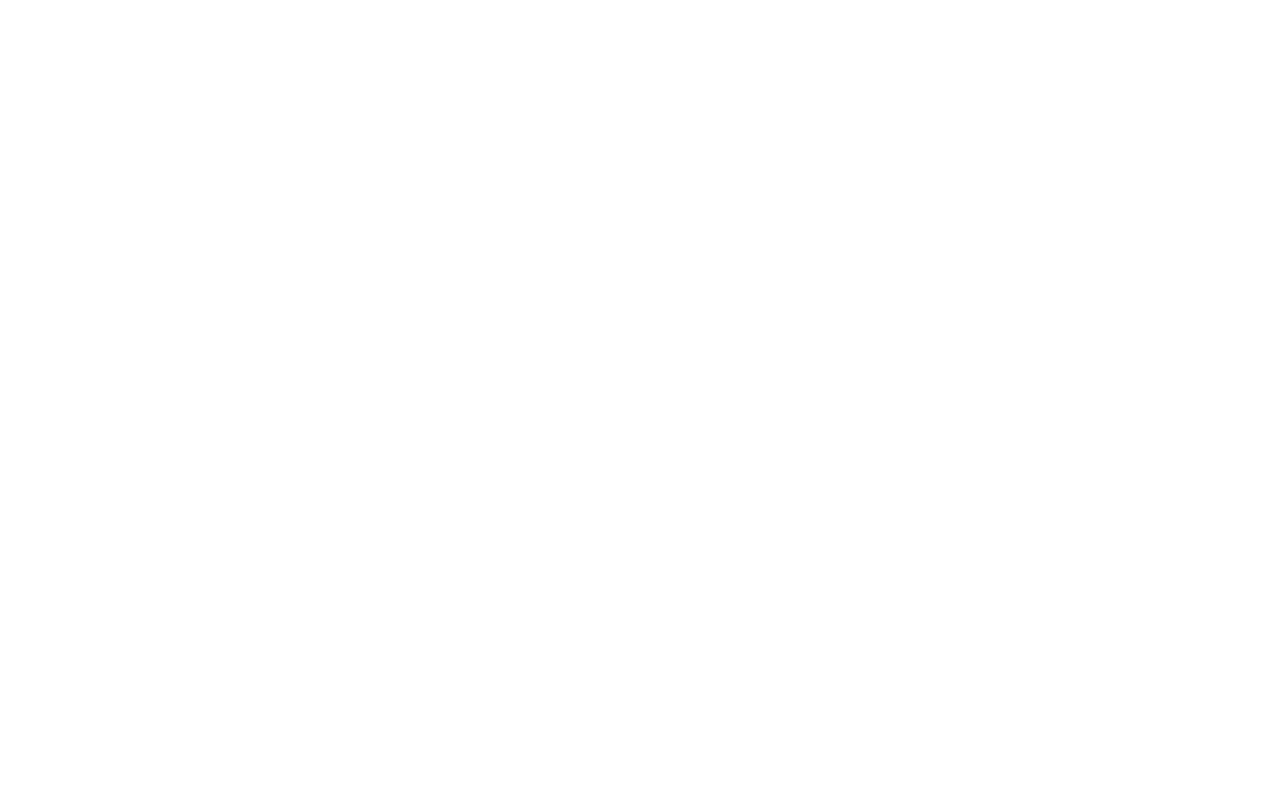
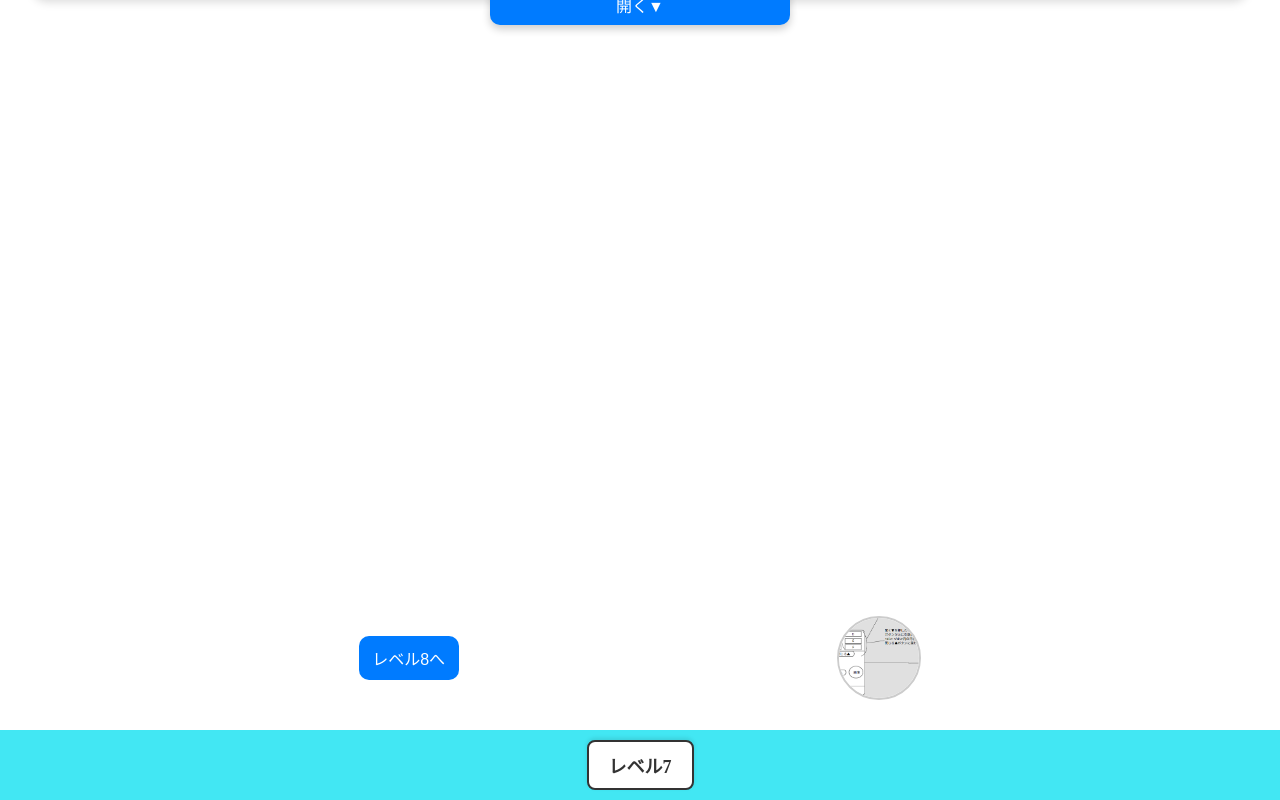
Before and after one commit to kiiroiiruka/practice, a React (Vite) app: page /level7 in a window 1280 px wide. Before the commit this address had no page. Built offline with nearby package versions, Linux system fonts and the light colour scheme.

Commit message:
レベル6~7までの画面構築した際の様子をコミット

```diff
--- /dev/null
+++ b/src/components/FlatList/FlatList.jsx
@@ -0,0 +1,17 @@
+import React from 'react';
+import styles from './FlatList.module.css'; // CSSモジュールをインポート
+
+// フラットリストコンポーネント
+const FlatList = ({ items }) => {
+  return (
+    <div className={styles.listContainer}> {/* コンテナにスタイルを適用 */}
+      {items.map((item, index) => (
+        <div key={index} className={styles.listItem}> {/* アイテムにスタイルを適用 */}
+          {item}
+        </div>
+      ))}
+    </div>
+  );
+};
+
+export default FlatList;
--- /dev/null
+++ b/src/components/FlatList/FlatList.module.css
@@ -0,0 +1,13 @@
+/* FlatList.module.css */
+.listContainer {
+  padding: 0;
+  margin: 0;
+}
+
+.listItem {
+  padding: 10px;
+  border: 1px solid #ccc;
+  margin: 5px 0;
+  border-radius: 4px;
+  background-color: #f9f9f9;
+}
--- /dev/null
+++ b/src/components/HeaderDisplay/HeaderDisplay.jsx
@@ -0,0 +1,28 @@
+"use client"
+
+import { useState } from "react"
+import styles from "./HeaderDisplay.module.css"
+
+const HeaderDisplay = ({
+  children, // 引数で表示内容を受け取る
+}) => {
+  const [isOpen, setIsOpen] = useState(false)
+
+  return (
+    <div className={`${styles.headerWrapper} ${isOpen ? styles.open : styles.closed}`}>
+      <div className={styles.header}>
+        <div className={styles.headerContent}>
+          {/* childrenをそのまま表示 */}
+          <div className={styles.content}>{children}</div>
+        </div>
+
+        {/* トグルボタン */}
+        <button className={styles.toggleButton} onClick={() => setIsOpen((prev) => !prev)} aria-label="トグルヘッダー">
+          {isOpen ? "閉じる▲" : "開く▼"}
+        </button>
+      </div>
+    </div>
+  )
+}
+
+export default HeaderDisplay
--- /dev/null
+++ b/src/components/HeaderDisplay/HeaderDisplay.module.css
@@ -0,0 +1,192 @@
+/* 外枠で全体をスライド制御 */
+.headerWrapper {
+  position: fixed;
+  top: 0;
+  left: 2.5%;
+  width: 95%;
+  z-index: 1000;
+  display: flex;
+  justify-content: center;
+  transition: transform 0.4s ease;
+}
+
+/* 開いた時：0に戻る（表示） */
+.open {
+  transform: translateY(0);
+}
+
+/* 閉じた時：上に隠れる */
+.closed {
+  transform: translateY(-100%);
+}
+
+/* ヘッダー本体 */
+.header {
+  background-color: white;
+  box-shadow: 0 2px 10px rgba(0, 0, 0, 0.15);
+  width: 100%;  /* 横幅を100%に設定 */
+  max-width: none; /* max-widthを解除して親要素の幅を全て活用 */
+  position: relative;
+  border-radius: 0 0 15px 15px;
+  overflow: visible;
+}
+
+/* ヘッダー中身 */
+.headerContent {
+  padding: 1.5rem 1rem;
+  display: flex;
+  flex-direction: column;
+  align-items: center;
+  gap: 1rem;
+}
+
+/* タイトル */
+.title {
+  margin: 0;
+  font-size: 1.2rem;
+  font-weight: bold;
+  color: #333;
+  text-align: center;
+}
+
+/* レベル選択グリッド */
+.levelGrid {
+  display: grid;
+  grid-template-columns: repeat(3, 1fr);
+  gap: 0.5rem;
+  width: 100%;
+  max-width: 200px;
+}
+
+/* レベルボタン */
+.levelButton {
+  background-color: #f8f9fa;
+  border: 2px solid #dee2e6;
+  border-radius: 8px;
+  padding: 0.8rem;
+  font-size: 1rem;
+  font-weight: bold;
+  cursor: pointer;
+  transition: all 0.2s ease;
+  min-height: 45px;
+}
+
+.levelButton:hover {
+  background-color: #e9ecef;
+  border-color: #adb5bd;
+}
+
+.levelButton.selected {
+  background-color: #007bff;
+  color: white;
+  border-color: #0056b3;
+}
+
+/* 戻るボタン */
+.backButton {
+  background-color: #6c757d;
+  color: white;
+  border: none;
+  border-radius: 20px;
+  padding: 0.5rem 1.5rem;
+  font-size: 0.9rem;
+  cursor: pointer;
+  transition: background-color 0.2s ease;
+  margin-top: 0.5rem;
+}
+
+.backButton:hover {
+  background-color: #5a6268;
+}
+
+/* コントロールボタン群 */
+.controlButtons {
+  display: flex;
+  gap: 0.5rem;
+  width: 100%;
+  justify-content: center;
+}
+
+.controlButton {
+  background-color: #28a745;
+  color: white;
+  border: none;
+  border-radius: 15px;
+  padding: 0.4rem 1rem;
+  font-size: 0.8rem;
+  cursor: pointer;
+  transition: background-color 0.2s ease;
+  flex: 1;
+  max-width: 80px;
+}
+
+.controlButton:hover {
+  background-color: #218838;
+}
+
+/* 下部タイトル */
+.bottomTitle {
+  font-size: 0.9rem;
+  color: #6c757d;
+  font-weight: bold;
+  margin-top: 0.5rem;
+}
+
+/* 追加コンテンツ */
+.content {
+  margin-top: 1rem;
+  background-color: #f8f9fa;
+  border: 1px solid #dee2e6;
+  border-radius: 8px;
+  padding: 1rem;
+  width: 100%;
+}
+
+/* トグルボタン */
+/* トグルボタン */
+.toggleButton {
+  position: absolute;
+  bottom: -25px;
+  left: 50%;
+  transform: translateX(-50%);
+  background-color: #007bff;
+  color: white;
+  border: none;
+  border-radius: 10px; /* 長方形にするために小さな角を設定 */
+  width: 40%;  /* 親要素に合わせて横幅を少し縮めて100%から90%に設定 */
+  max-width: 300px; /* 最大横幅を設定 */
+  height: 40px;  /* 高さを少し小さく設定 */
+  font-size: 1rem; /* フォントサイズを調整 */
+  cursor: pointer;
+  box-shadow: 0 4px 8px rgba(0, 0, 0, 0.2);
+  transition: all 0.3s ease;
+  z-index: 1100;
+  display: flex;
+  align-items: center;
+  justify-content: center;
+  padding-left: 1rem;  /* 左側に余白を設定 */
+  padding-right: 1rem; /* 右側に余白を設定 */
+}
+
+.toggleButton:hover {
+  background-color: #0056b3;
+  transform: translateX(-50%) scale(1.05); /* 少し拡大してアニメーション */
+}
+
+
+/* レスポンシブ対応 */
+@media (max-width: 480px) {
+  .header {
+    max-width: 100%;  /* 親要素に合わせて横幅を100%に設定 */
+  }
+
+  .levelGrid {
+    max-width: 180px;
+  }
+
+  .levelButton {
+    padding: 0.6rem;
+    font-size: 0.9rem;
+    min-height: 40px;
+  }
+}
--- a/src/main.jsx
+++ b/src/main.jsx
@@ -1,12 +1,13 @@
 import { StrictMode } from 'react'
 import { createRoot } from 'react-dom/client'
 import { BrowserRouter, Routes, Route } from 'react-router-dom'
-import Level1 from './pages/Level1/Level1.jsx'
-import Level2 from './pages/Level2/Level2.jsx'
-import Level3 from './pages/Level3/Level3.jsx'
-import Level4 from './pages/Level4/Level4.jsx'
-import Level5 from './pages/Level5/Level5.jsx'
-import Level6 from './pages/Level6/Level6.jsx'
+import Level1 from './pages/Level1/Level1'
+import Level2 from './pages/Level2/Level2'
+import Level3 from './pages/Level3/Level3'
+import Level4 from './pages/Level4/Level4'
+import Level5 from './pages/Level5/Level5'
+import Level6 from './pages/Level6/Level6'
+import Level7 from './pages/Level7/Level7'
 /*@1:遷移先ページが増えるごとにこの中にあるページも増え続ける*/
 createRoot(document.getElementById('root')).render(
   <StrictMode>
@@ -28,6 +29,7 @@
         <Route path="/level4" element={<Level4 />} />
         <Route path="/level5" element={<Level5 />} />
         <Route path="/level6" element={<Level6 />} />
+        <Route path="/level7" element={<Level7 />} />
       </Routes>
     </BrowserRouter>
   </StrictMode>
--- a/src/pages/Level6/Level6.jsx
+++ b/src/pages/Level6/Level6.jsx
@@ -1,10 +1,47 @@
 import React from 'react';
+import { useNavigate } from 'react-router-dom';
+import Header from '@/components/Header/Header.jsx';
+import Footer from '@/components/Footer/Footer';
+import FlatList from '@/components/FlatList/FlatList';
+import styles from './Level6.module.css';
 
 const Level6 = () => {
+  const navigate = useNavigate();
+
+  // リストデータ
+  const myList1 = ['あ', 'い'];
+  const myList2 = ['１個', '２個', '３個'];
+  const myList3 = ['ま', 'み', 'む', 'め'];
+  const myList4 = ['A', 'B', 'C'];
 
   return (
-    <div>
+    <div className={styles.wrapper}>
+      <Header title="レベル6" />
 
+      <h2>フラットリスト表示</h2>
+
+      {/* ▼ ページ遷移ボタン ▼ */}
+      <div className={styles.listRow}>
+        <button className={styles.button} onClick={() => navigate('/level5')}>
+          レベル5へ
+        </button>
+        <button className={styles.button} onClick={() => navigate('/level7')}>
+          レベル7へ
+        </button>
+      </div>
+
+      {/* ▼ リスト表示部分 ▼ */}
+      <div className={styles.listRow}>
+        <FlatList items={myList1} />
+        <FlatList items={myList2} />
+      </div>
+
+      <div className={styles.listRow}>
+        <FlatList items={myList3} />
+        <FlatList items={myList4} />
+      </div>
+
+      <Footer title="レベル6" />
     </div>
   );
 };
--- a/src/pages/Level6/Level6.module.css
+++ b/src/pages/Level6/Level6.module.css
@@ -0,0 +1,36 @@
+.wrapper {
+  padding: 20px;
+  margin-bottom: 50px;
+}
+
+/* リストとボタンを同じ横配置・幅に */
+.listRow {
+  display: flex;
+  justify-content: space-between;
+}
+
+.listRow > * {
+  width: 48%; /* ボタンブロックもリストも同じ幅にする */
+}
+
+/* ボタンを縦方向に並べたいなら以下追加 */
+.buttonGroup {
+  display: flex;
+  flex-direction: column;
+  gap: 12px;
+}
+
+.button {
+  background-color: #3498db;
+  color: white;
+  padding: 10px 16px;
+  border: none;
+  border-radius: 6px;
+  cursor: pointer;
+  font-size: 16px;
+  transition: background-color 0.2s ease;
+}
+
+.button:hover {
+  background-color: #2980b9;
+}
--- /dev/null
+++ b/src/pages/Level7/Level7.jsx
@@ -0,0 +1,47 @@
+import React from 'react';
+import { useNavigate } from 'react-router-dom';
+import HeaderDisplay from '@/components/HeaderDisplay/HeaderDisplay';
+import Footer from '@/components/Footer/Footer';
+import FlatList from '@/components/FlatList/FlatList';
+import styles from './Level7.module.css';
+
+// 画像のインポート
+import sampleImage from '@/assets/images/スクリーンショット 2025-06-27 091608.png';
+
+const Level7 = () => {
+  const navigate = useNavigate();
+
+  // リストデータ
+  const myList1 = ['あ', 'い'];
+  const myList2 = ['１個', '２個', '３個'];
+
+  return (
+    <div className={styles.wrapper}>
+      {/* ▼ HeaderDisplay に FlatList を渡す ▼ */}
+      <HeaderDisplay title="レベル7のヘッダー">
+        <div className={styles.listRow}>
+          <FlatList items={myList1} />
+          <FlatList items={myList2} />
+        </div>
+      </HeaderDisplay>
+
+      {/* レベル8へボタンと画像を一緒に表示 */}
+      <div className={styles.bottomContent}>
+        <button className={styles.bottomButton} onClick={() => navigate('/level5')}>
+          レベル8へ
+        </button>
+
+        <img
+          src={sampleImage}
+          alt="丸枠の画像"
+          className={styles.roundedImage}
+        />
+      </div>
+
+
+      <Footer title="レベル7" />
+    </div>
+  );
+};
+
+export default Level7;
--- /dev/null
+++ b/src/pages/Level7/Level7.module.css
@@ -0,0 +1,55 @@
+.wrapper {
+  padding: 20px;
+  margin:auto;
+}
+
+.buttonRow {
+  display: flex;
+  justify-content: space-evenly;
+  margin: 20px 0;
+}
+
+.listRow {
+  display: flex;
+  justify-content: space-evenly;
+  gap: 20px;
+
+}
+.roundedImage {
+  width: 80px;               /* サイズは必要に応じて調整 */
+  height: 80px;
+  object-fit: cover;         /* アスペクト比を保ちつつ画像を切り取る */
+  border-radius: 50%;        /* 丸くするための指定 */
+  border: 2px solid #ccc;    /* 任意：枠線でアイコンっぽく */
+}
+.bottomContent {
+  display: flex;
+  justify-content: space-evenly; /* ← 均等に配置する */
+  align-items: center;
+  position: fixed;
+  bottom: 100px;
+  left: 0;
+  width: 100%;
+  gap: 20px; /* オプション: 要素間に追加の隙間を持たせるなら */
+}
+
+
+/* ボタンもサイズを画像に揃えて調整したい場合 */
+.bottomButton {
+  padding: 10px 10px;
+  font-size: 1rem;
+  width:100px;
+  display: flex;
+  align-items: center;
+  justify-content: center;
+  border-radius: 10px;
+  background-color: #007bff;
+  color: white;
+  border: none;
+  cursor: pointer;
+  transition: background-color 0.3s ease;
+}
+
+.bottomButton:hover {
+  background-color: #0056b3;
+}
```
Also changed, not shown: src/assets/images/スクリーンショット 2025-06-27 091608.png (added), 1 other file (tests, documents, lock files or other folders).
